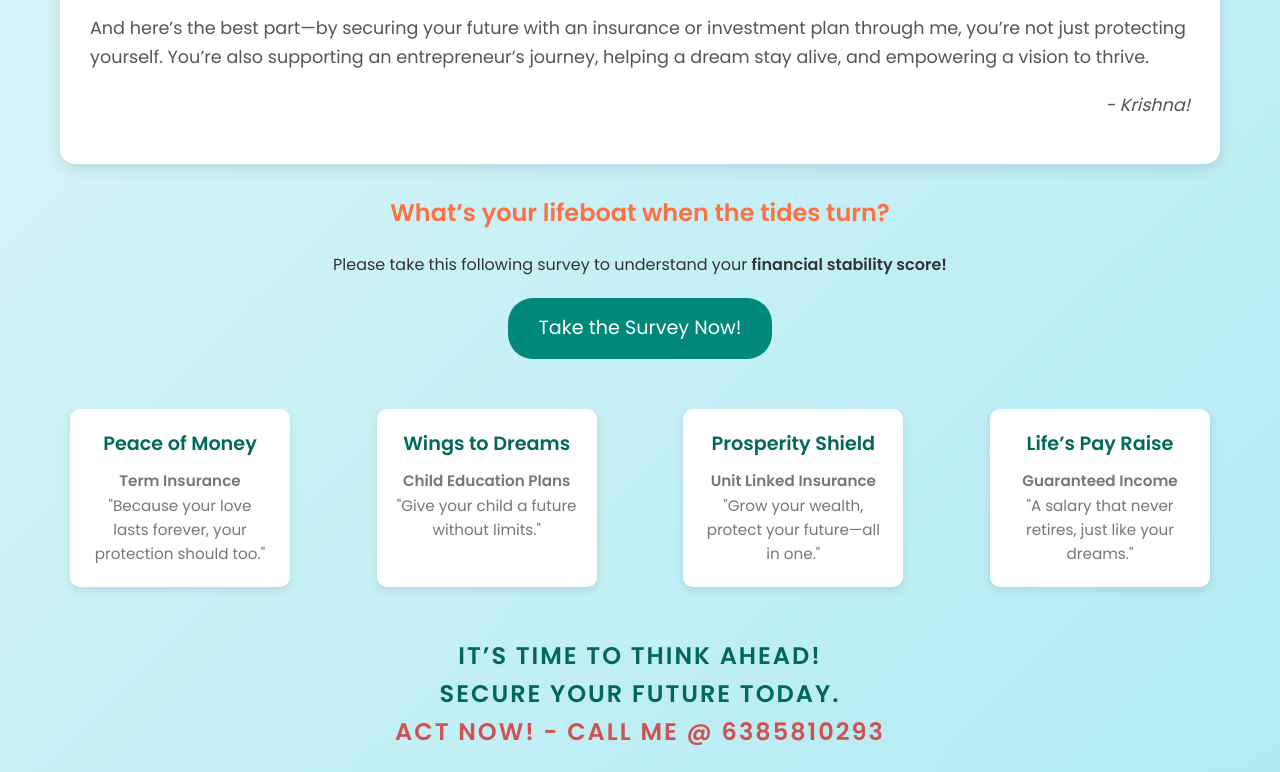
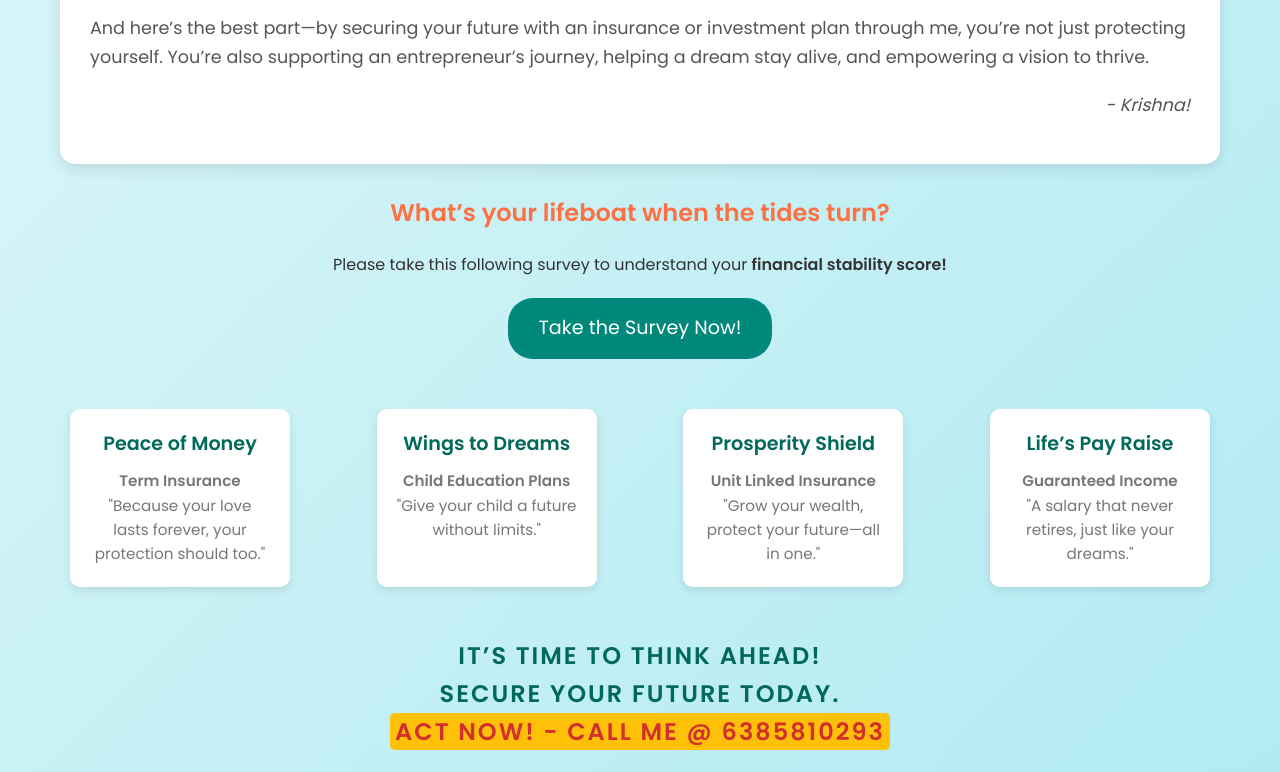
Before and after one commit to Finams/forsure, a plain HTML site: page index.html in a window 1280 px wide. Shown: the part 522-1294 px from the top of the page. Drawn offline with Linux system fonts and the light colour scheme.

Commit message:
index.html

```diff
--- a/index.html
+++ b/index.html
@@ -147,8 +147,11 @@
         .urgent-text {
             color: #d32f2f;
             font-weight: bold;
-            animation: pulse 1.5s infinite;
+            animation: pulse 0.5s infinite;
             display: inline;
+            background: #ffc107;
+            padding: 2px 5px;
+            border-radius: 5px;
         }
 
         @keyframes pulse {
```
